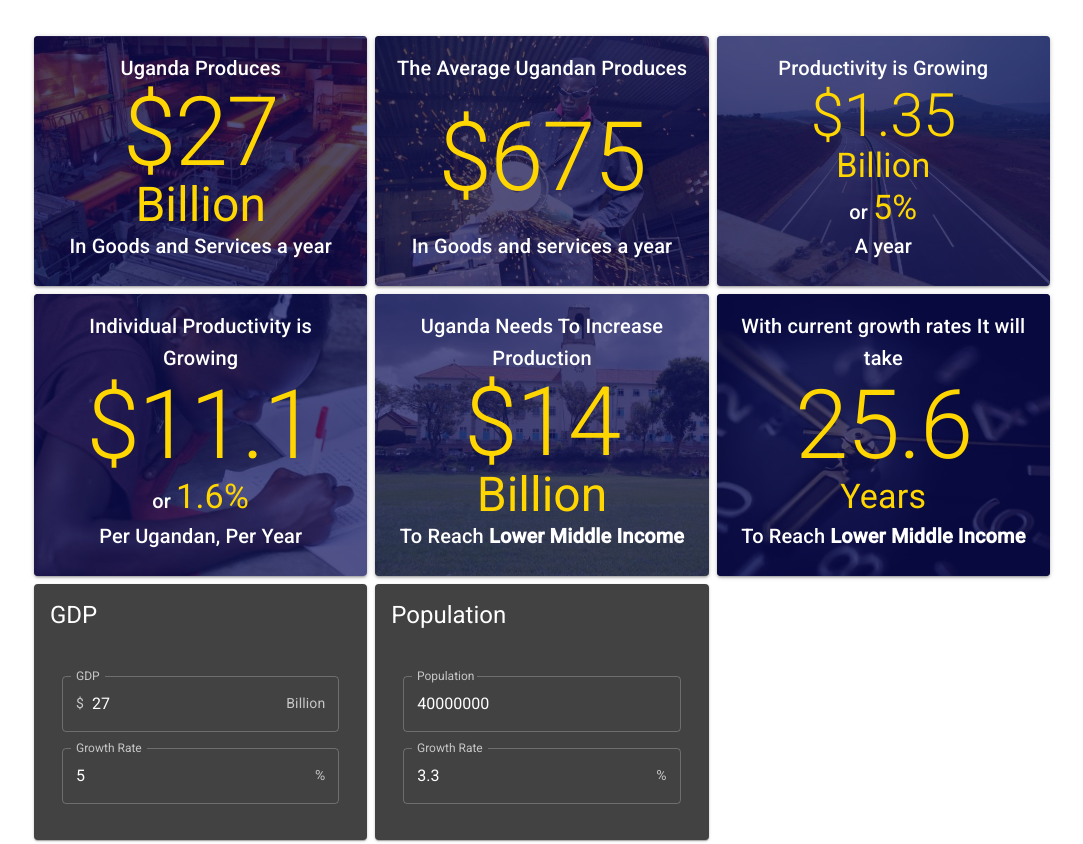
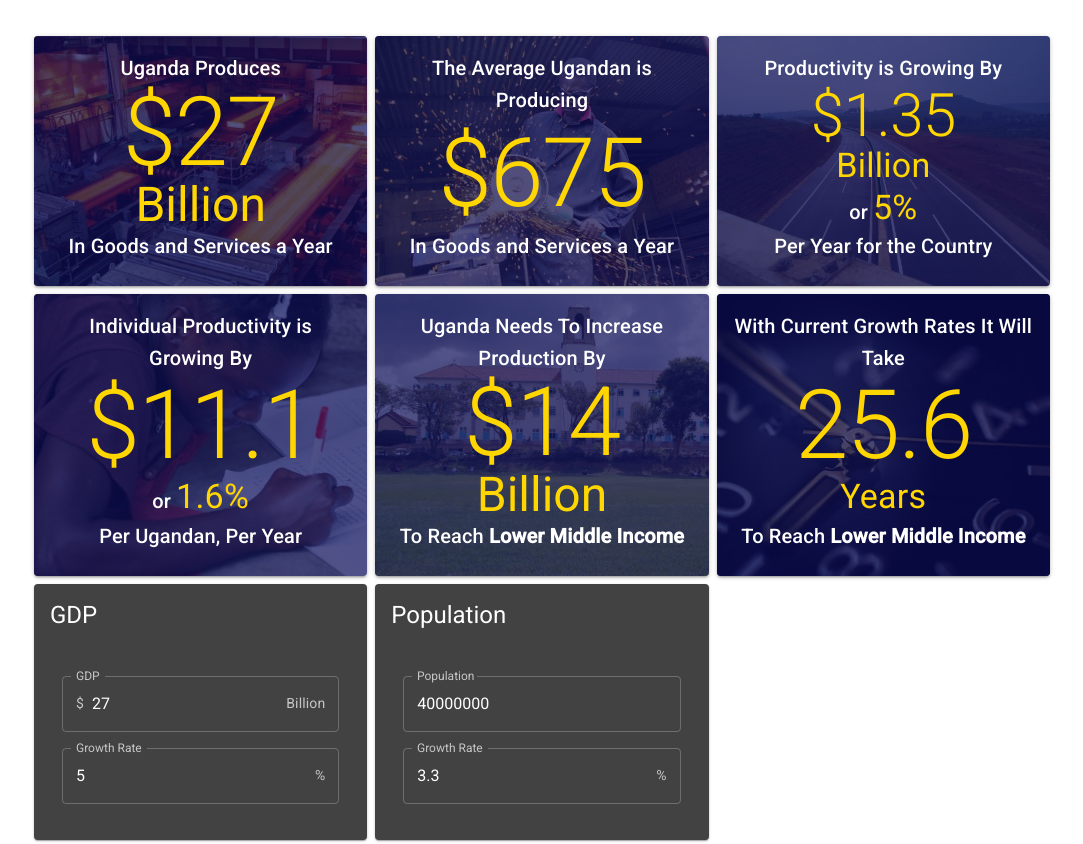
Before and after one commit to 256-io/dashboard, a React (Create React App) app: page / in a window 1280 px wide. Shown: the whole page, without its empty margins (98-1181 px from the left). Built offline with nearby package versions, Linux system fonts and the light colour scheme.

Commit message:
changed some wording here and there

```diff
--- a/src/App/visualizations/gdp-growth/index.tsx
+++ b/src/App/visualizations/gdp-growth/index.tsx
@@ -14,7 +14,7 @@ const GDPGrowth = ({ classes }:{classes:ClassNames}) => {
             <Card className={classes.card} elevation={2} >
               <CardContent className={classes.content} >
                 <Typography className={classes.text} variant="h6" >
-                  Productivity is Growing
+                  Productivity is Growing By
                 </Typography>
                   <div>
                     <Typography color="secondary" variant="h2" >
@@ -34,7 +34,7 @@ const GDPGrowth = ({ classes }:{classes:ClassNames}) => {
                     {growth}%
                     </Typography>
                 <Typography className={classes.text} variant="h6" >
-                  A year
+                  Per Year for the Country
                 </Typography>
               </CardContent>
             </Card>
--- a/src/App/visualizations/gdp/index.tsx
+++ b/src/App/visualizations/gdp/index.tsx
@@ -22,7 +22,7 @@ const GDP = ({ classes }:{classes:ClassNames}) => {
                   Billion
                 </Typography>
                 <Typography className={classes.text} variant="h6" >
-                  In Goods and Services a year
+                  In Goods and Services a Year
                 </Typography>
               </CardContent>
             </Card>
--- a/src/App/visualizations/middle-income/index.tsx
+++ b/src/App/visualizations/middle-income/index.tsx
@@ -15,7 +15,7 @@ const MiddleIncomeNeed = ({ classes }:{classes:ClassNames}) => {
             <Card className={classes.card} elevation={2} >
               <CardContent className={classes.content} >
                 <Typography className={classes.text} variant="h6" >
-                  Uganda Needs To Increase Production
+                  Uganda Needs To Increase Production By
                 </Typography>
                 <Typography color="secondary" variant="h1" >
                 ${Number(billions.toPrecision(3))}
--- a/src/App/visualizations/per-capita-growth/index.tsx
+++ b/src/App/visualizations/per-capita-growth/index.tsx
@@ -18,7 +18,7 @@ const PerCapitaGrowth = ({ classes }:{classes:ClassNames}) => {
             <Card className={classes.card} elevation={2} >
               <CardContent className={classes.content} >
                 <Typography className={classes.text} variant="h6" >
-                  Individual Productivity is Growing
+                  Individual Productivity is Growing By
                 </Typography>
                     <Typography color="secondary" variant="h1" >
                       ${Number(changeInPerCapita.toPrecision(3))}
--- a/src/App/visualizations/per-capita/index.tsx
+++ b/src/App/visualizations/per-capita/index.tsx
@@ -14,13 +14,13 @@ const GDPPerCapita = ({ classes }:{classes:ClassNames}) => {
             <Card  className={classes.card} elevation={2} >
               <CardContent className={classes.content} >
                 <Typography className={classes.text} variant="h6" >
-                  The Average Ugandan Produces
+                  The Average Ugandan is Producing
                 </Typography>
                 <Typography color="secondary" variant="h1" >
                 ${Number(gdppc.toFixed(0))}
                 </Typography>
                 <Typography className={classes.text} variant="h6" >
-                  In Goods and services a year
+                  In Goods and Services a Year
                 </Typography>
               </CardContent>
             </Card>
--- a/src/App/visualizations/time-to-middle-income/index.tsx
+++ b/src/App/visualizations/time-to-middle-income/index.tsx
@@ -20,7 +20,7 @@ const TimeToMiddleIncome = ({ classes }:{classes:ClassNames}) => {
             <Card className={classes.card} elevation={2} >
               <CardContent className={classes.content} >
                 <Typography className={classes.text} variant="h6" >
-                  With current growth rates It will take
+                  With Current Growth Rates It Will Take
                 </Typography>
                   <div>
                     <Typography color="secondary" variant="h1" >
```
